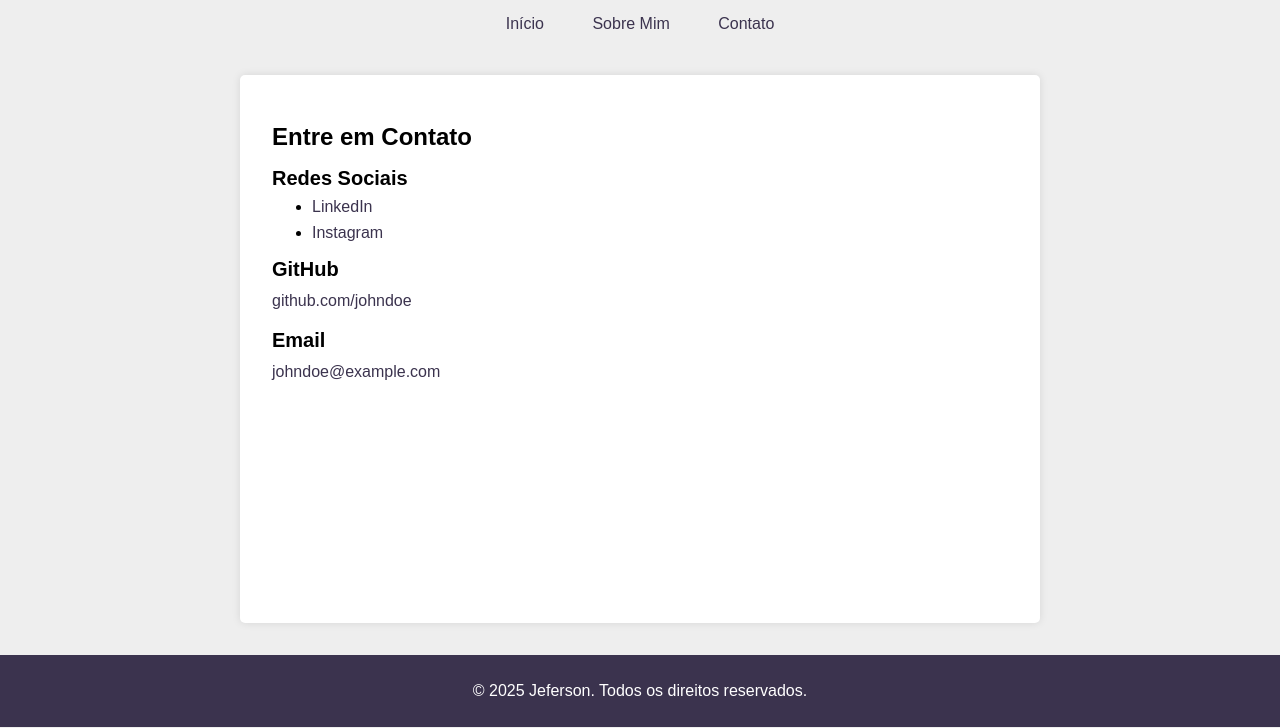
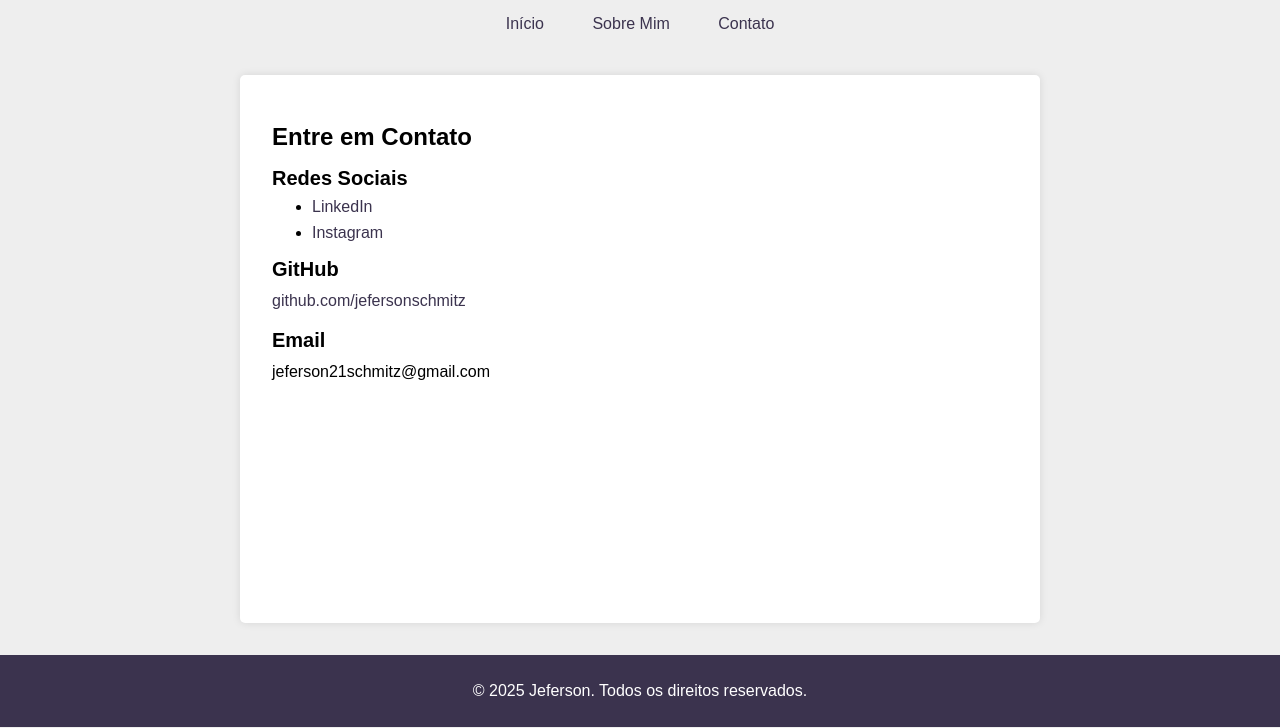
Before and after one commit to jefersonschmitz/jefersonschmitz.github.io, a plain HTML site: page contato.html in a window 1280 px wide. Shown: the part 72-800 px from the top of the page. Drawn offline with Linux system fonts and the light colour scheme.

Commit message:
Update contato.html

```diff
--- a/contato.html
+++ b/contato.html
@@ -3,7 +3,7 @@
   <head>
     <meta charset="UTF-8" />
     <meta name="viewport" content="width=device-width, initial-scale=1.0" />
-    <title>Contato - John Doe</title>
+    <title>Contato - Jeferson Schmitz</title>
     <link rel="stylesheet" href="style.css" />
   </head>
 
@@ -35,10 +35,10 @@
         </ul>
         <h2>GitHub</h2>
         <p>
-          <a href="https://github.com/jefersonschmitz" target="_blank">github.com/johndoe</a>
+          <a href="https://github.com/jefersonschmitz" target="_blank">github.com/jefersonschmitz</a>
         </p>
         <h2>Email</h2>
-        <p><a href="jeferson21schmitz@gmail.com">johndoe@example.com</a></p>
+        <p>jeferson21schmitz@gmail.com</p>
 
       </section>
     </div>
```
